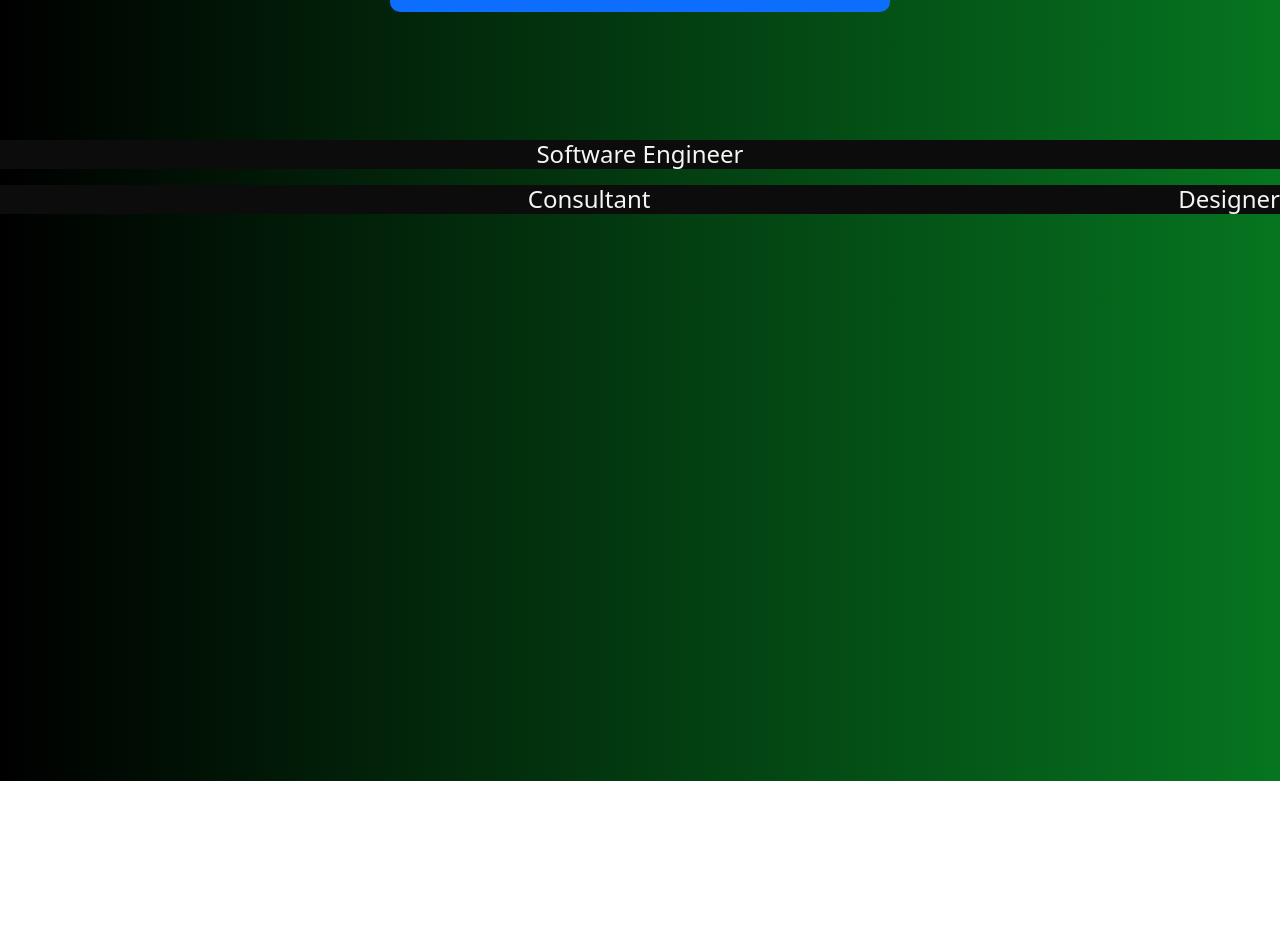
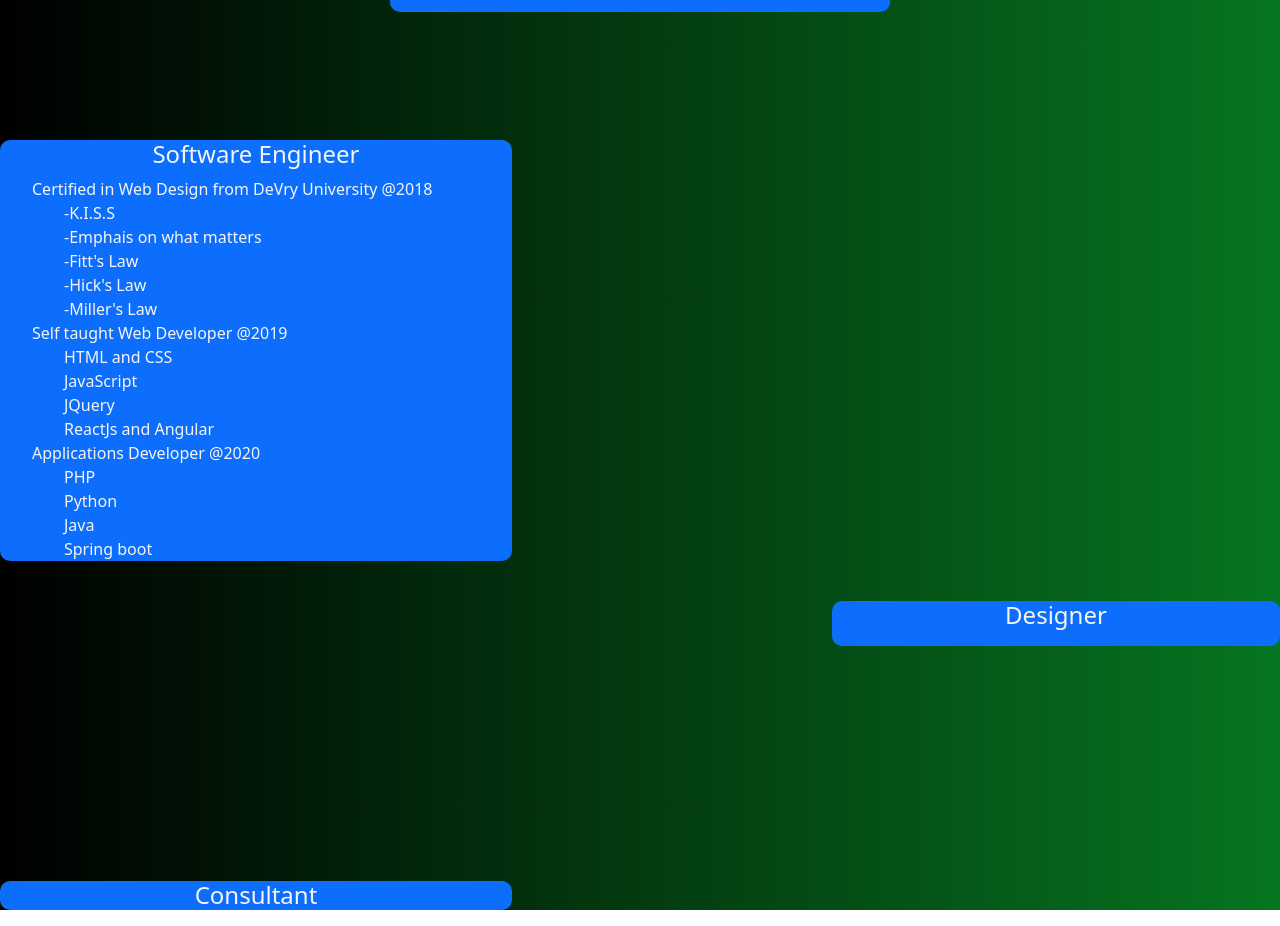
Before and after one commit to GvDev7/Portfolio, a React (Create React App) app in the folder Homepage/homepage/: page / in a window 1280 px wide. Shown: the part 719-1645 px from the top of the page. Before the commit the page ends 1500 px from the top, so only its background shows below. Built offline with nearby package versions, Linux system fonts and the light colour scheme.

Commit message:
inserted data into software engineer section and styled section

```diff
--- a/Homepage/homepage/src/App.css
+++ b/Homepage/homepage/src/App.css
@@ -4,7 +4,6 @@
 
 .bg {
   background: linear-gradient(90deg, rgba(0,0,0,1) 0%, rgba(6,117,32,1) 100%, rgba(0,212,255,1) 100%);
-  height: 1500px;
 }
 
 #Gene1 {
@@ -45,17 +44,35 @@
   margin-top: 10%;
 }
 
+.frames ul {
+  text-align: left;
+  list-style: none;
+}
+
 .firstFrame {
   color: whitesmoke;
-  background-color: rgb(12, 12, 12);
+  background-color: #0d6efd;
+  height: 50%;
+  width: 40%;
+  border-radius: 10px;
 }
 
 .secondFrame {
   color: whitesmoke;
+  background-color: #0d6efd;
   float: right;
+  height: 50%;
+  width: 35%;
+  border-radius: 10px;
+
 }
 
 .thirdFrame {
   color: whitesmoke;
-  background-color: rgb(12, 12, 12);
+  background-color: #0d6efd;
+  height: 50%;
+  width: 40%;
+  margin-top: 20%;
+  border-radius: 10px;
+
 }
--- a/Homepage/homepage/src/pages/Homepage.js
+++ b/Homepage/homepage/src/pages/Homepage.js
@@ -18,12 +18,40 @@ const Homepage = (props) => {
             <div className="frames">
                 <div className="firstFrame">
                     <h4>Software Engineer</h4>
-                    <p></p>
+                    <ul>
+                        <li>Certified in Web Design from DeVry University @2018
+                            <ul>
+                                <li>-K.I.S.S</li>
+                                <li>-Emphais on what matters</li>
+                                <li>-Fitt's Law</li>
+                                <li>-Hick's Law</li>
+                                <li>-Miller's Law</li>
+                            </ul>
+                        </li>
+                        <li>Self taught Web Developer @2019
+                            <ul>
+                                <li>HTML and CSS</li>
+                                <li>JavaScript</li>
+                                <li>JQuery</li>
+                                <li>ReactJs and Angular</li>
+                            </ul>
+                        </li>
+                        <li>Applications Developer @2020
+                            <ul>
+                                <li>PHP</li>
+                                <li>Python</li>
+                                <li>Java</li>
+                                <li>Spring boot</li>
+                            </ul>
+                        </li>
+                    </ul>
                 </div>
+                <br/>
                 <div className="secondFrame">
                     <h4>Designer</h4>
                     <p></p>
                 </div>
+                <br/>
                 <div className="thirdFrame">
                     <h4>Consultant</h4>
                     <p></p>
```
